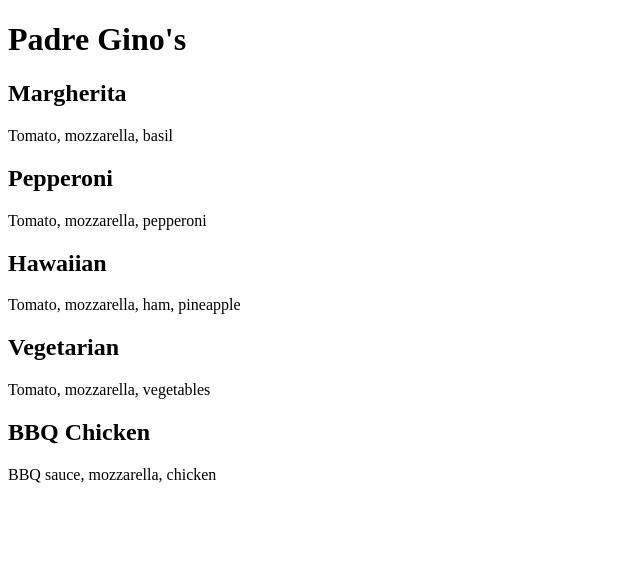
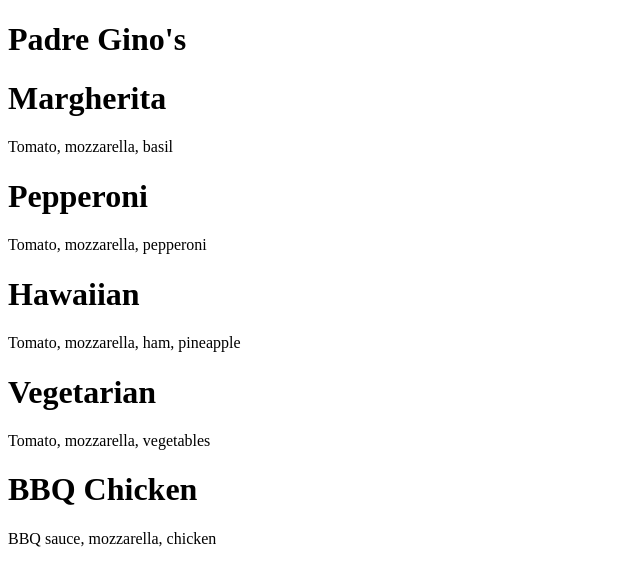
Before and after one commit to NewtonKamau/pizza-order, a React (Vite) app: page / in a window 1280 px wide. Shown: the top 586 px of the page, without its empty margins (0-640 px from the left). Built offline with nearby package versions, Linux system fonts and the light colour scheme.

Commit message:
refactor Pizza component and update App to use it, intro to jsx

```diff
--- a/src/App.js
+++ b/src/App.js
@@ -1,12 +1,7 @@
 import React from "react";
 import { createRoot } from "react-dom/client";
 
-const Pizza = (props) => {
-  return React.createElement("div", {}, [
-    React.createElement("h2", {}, props.name || "Pizza"),
-    React.createElement("p", {}, props.description || "Delicious pizza"),
-  ]);
-};
+import Pizza from "./Pizza";
 
 const App = () => {
   return React.createElement("div", {}, [
--- /dev/null
+++ b/src/Pizza.jsx
@@ -0,0 +1,11 @@
+const Pizza = (props) => {
+    return (
+        <div className="pizza">
+            <h1>{props.name}</h1>
+            <p>{ props.description}</p>
+            </div>
+
+    )
+}
+
+export default Pizza
```
